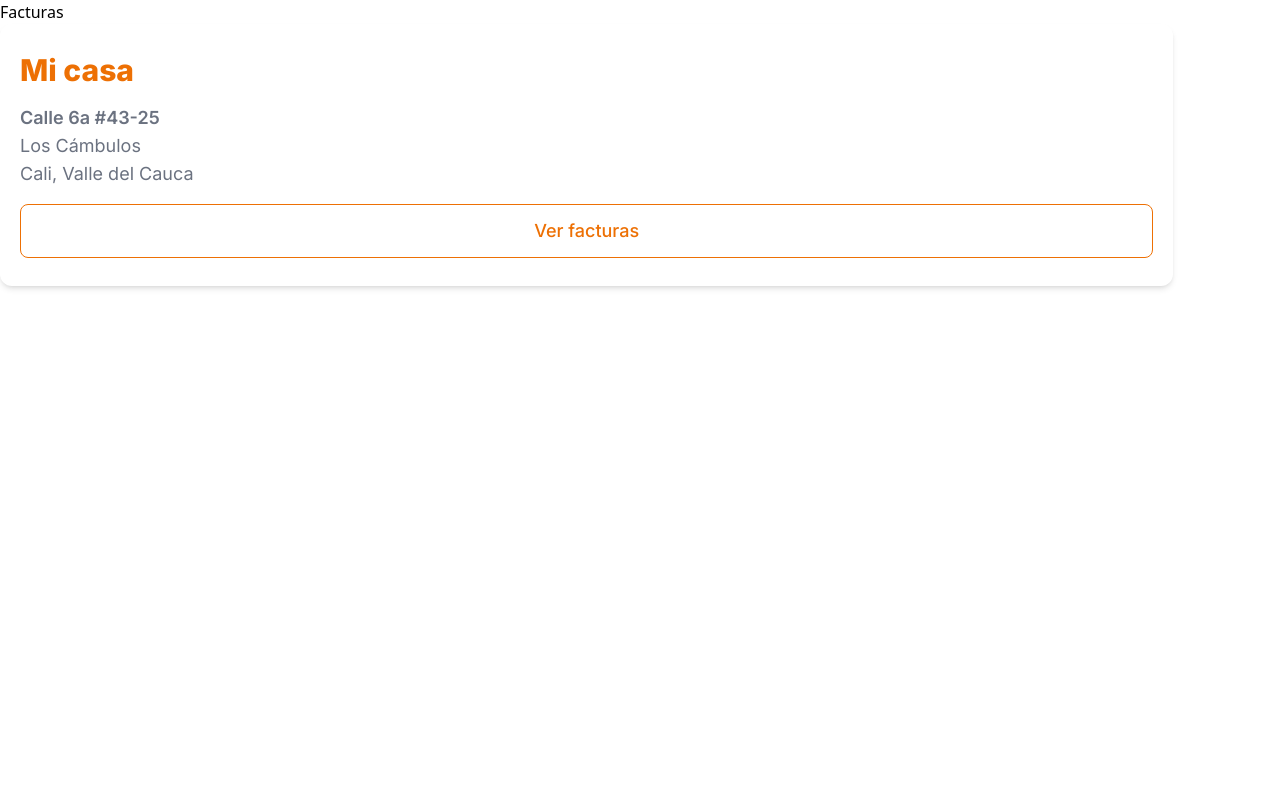
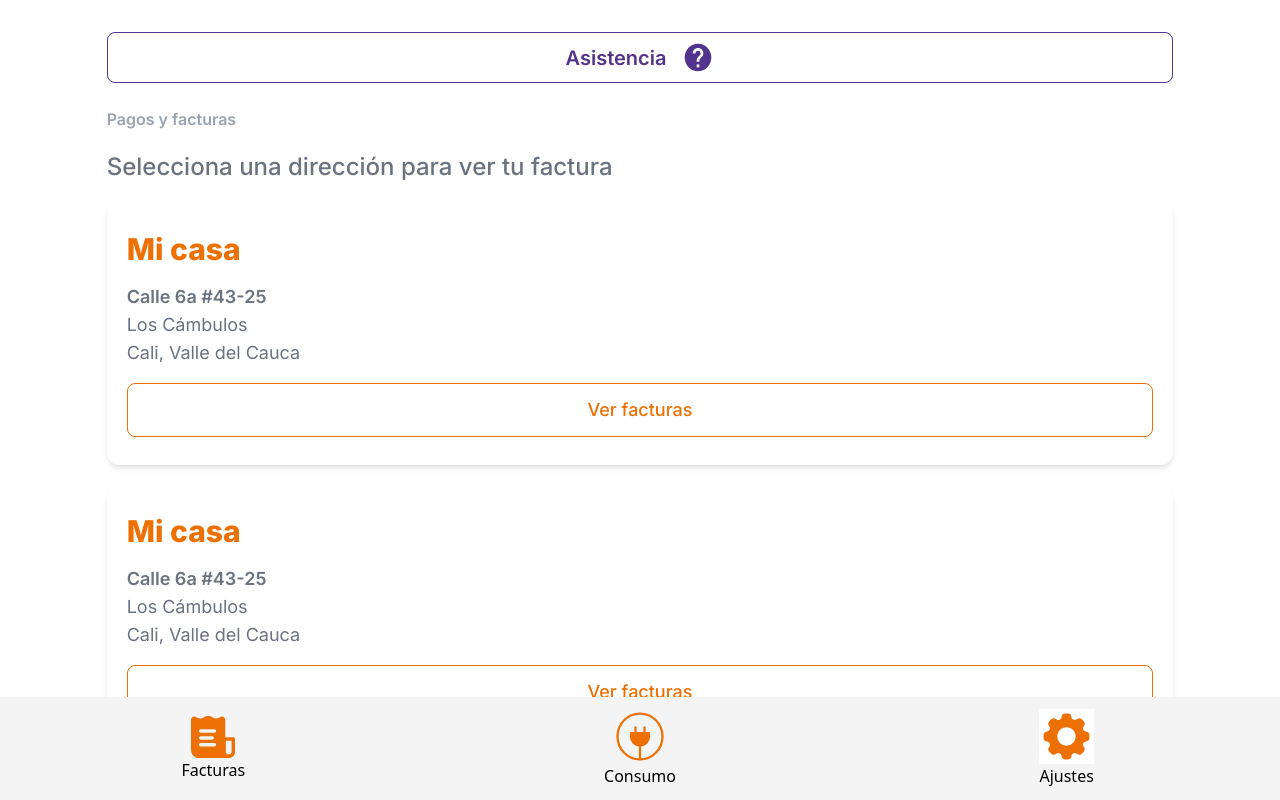
Before and after one commit to ASunart/enerbit-app, a React (Vite) app: page /facturas in a window 1280 px wide. Built offline with nearby package versions, Linux system fonts and the light colour scheme.

Commit message:
Facturas initial page created

```diff
--- a/src/Pages/FacturasPage.jsx
+++ b/src/Pages/FacturasPage.jsx
@@ -1,10 +1,20 @@
+import { AsistenciaBtn } from "../components/AsistenciaBtn";
 import { Card } from "../components/Card";
+import { NavBar } from "../components/NavBar";
 
 export function FacturasPage() {
     return (
         <>
-            <h1>Facturas</h1>
-            <Card/>
+            <header className="w-10/12 m-auto mt-8">
+                <AsistenciaBtn />
+            </header>
+            <main className="flex flex-col gap-5 w-10/12 mx-auto mt-6">
+                <p className="font-inter font-semibold text-base text-gray-400">Pagos y facturas</p>
+                <h1 className="font-inter font-medium text-gray-500 text-2xl w-10/12">Selecciona una dirección para ver tu factura</h1>
+                <Card />
+                <Card />
+            </main>
+            <NavBar/>
         </>
     )
 }
--- a/src/components/AsistenciaBtn.jsx
+++ b/src/components/AsistenciaBtn.jsx
@@ -1,7 +1,7 @@
 export function AsistenciaBtn() {
     return (
         <button
-            className="border border-purple text-purple font-inter font-semibold text-xl w-11/12 rounded-lg flex flex-row items-center justify-center gap-4 py-2"
+            className="border border-purple text-purple font-inter font-semibold text-xl w-full rounded-lg flex flex-row items-center justify-center gap-4 py-2"
         >Asistencia <img src="../src/assets/icons/btn-asistencia.svg" /></button>
     )
 }
--- a/src/components/Card.jsx
+++ b/src/components/Card.jsx
@@ -3,7 +3,7 @@ import { SecondaryButton } from "./SecondaryButton";
 export function Card() {
     const regularText = "font-inter font-regular text-gray-500 text-lg"
     return (
-        <article className="flex flex-col gap-4 px-5 py-7 shadow-md w-11/12 rounded-xl">
+        <article className="flex flex-col gap-4 px-5 py-7 shadow-md w-full rounded-xl">
             <span>
                 <h2 className="font-inter font-extrabold text-orange text-3xl">Mi casa</h2>
             </span>
```
